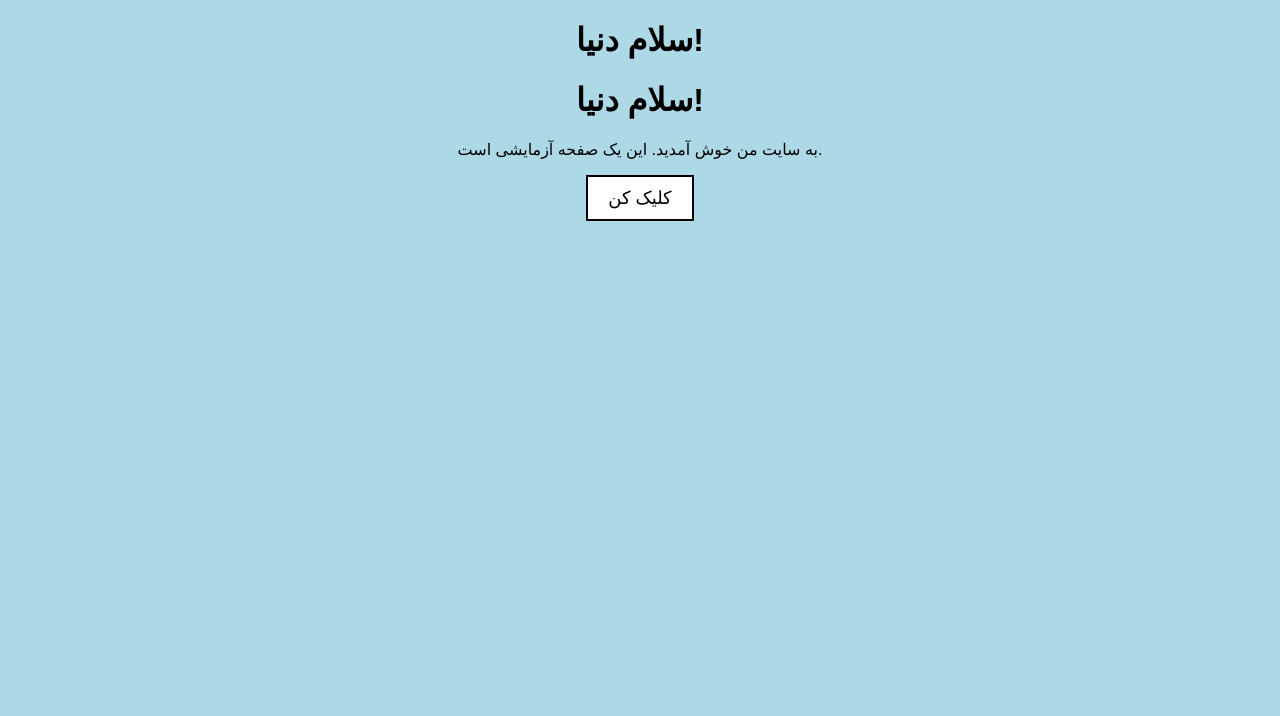
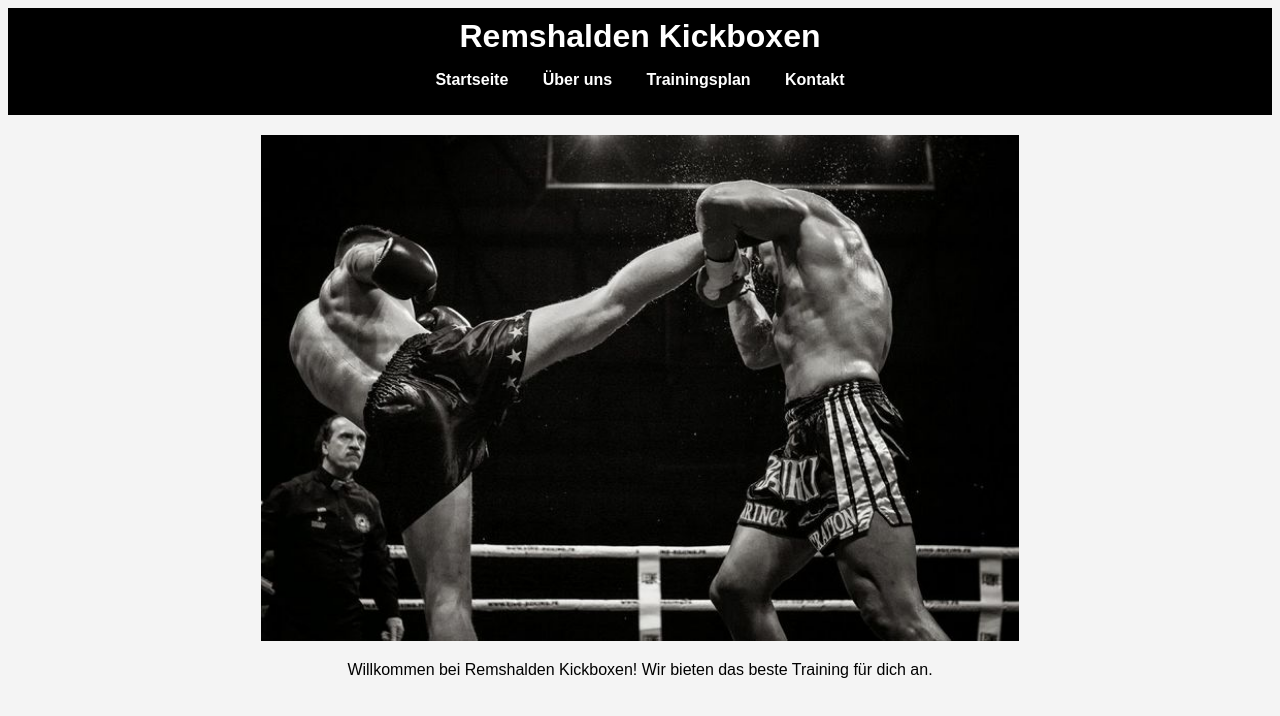
Before and after one commit to rashedi138111/my-website, a plain HTML site: page index.html in a window 1280 px wide. Drawn offline with Linux system fonts and the light colour scheme.

Commit message:
Menü auf Deutsch übersetzt

```diff
--- a/index.html
+++ b/index.html
@@ -1,32 +1,25 @@
 <!DOCTYPE html>
-<html lang="fa">
+<html lang="de">
 <head>
     <meta charset="UTF-8">
     <meta name="viewport" content="width=device-width, initial-scale=1.0">
-    <title>صفحه من</title>
+    <title>Remshalden Kickboxen</title>
     <link rel="stylesheet" href="style.css">
 </head>
 <body>
-    <h1>سلام دنیا!</h1>
-</body>
-</html>
-<!DOCTYPE html>
-<html lang="fa">
-<head>
-    <meta charset="UTF-8">
-    <meta name="viewport" content="width=device-width, initial-scale=1.0">
-    <title>صفحه من</title>
-    <link rel="stylesheet" href="style.css">
-</head>
-<body>
-    <h1>سلام دنیا!</h1>
-    <p>به سایت من خوش آمدید. این یک صفحه آزمایشی است.</p>
-    <button onclick="sayHello()">کلیک کن</button>
+    <header>
+        <h1>Remshalden Kickboxen</h1>
+        <nav>
+            <ul>
+                <li><a href="#">Startseite</a></li>
+                <li><a href="#">Über uns</a></li>
+                <li><a href="#">Trainingsplan</a></li>
+                <li><a href="#">Kontakt</a></li>
+            </ul>
+        </nav>
+    </header>
 
-    <script>
-        function sayHello() {
-            alert("سلام! این یک پیام تستی است.");
-        }
-    </script>
-</body>
-</html>
+    <main>
+        <img src="kickboxing.jpg" alt="Kickboxtraining">
+        <p>Willkommen bei Remshalden Kickboxen! Wir bieten das beste Training für dich an.</p>
+        <button onclick="sh…
--- a/style.css
+++ b/style.css
@@ -1,18 +1,50 @@
 body {
-    background-color: lightblue;
+    background-color: #f4f4f4;
     text-align: center;
     font-family: Arial, sans-serif;
 }
 
+header {
+    background-color: black;
+    color: white;
+    padding: 10px 0;
+}
+
+h1 {
+    margin: 0;
+}
+
+nav ul {
+    list-style: none;
+    padding: 0;
+}
+
+nav ul li {
+    display: inline;
+    margin: 0 15px;
+}
+
+nav ul li a {
+    color: white;
+    text-decoration: none;
+    font-weight: bold;
+}
+
+img {
+    width: 60%;
+    margin-top: 20px;
+}
+
 button {
-    background-color: white;
-    border: 2px solid black;
+    background-color: black;
+    color: white;
+    border: none;
     padding: 10px 20px;
     font-size: 18px;
     cursor: pointer;
+    margin-top: 20px;
 }
 
 button:hover {
-    background-color: black;
-    color: white;
+    background-color: red;
 }
```
